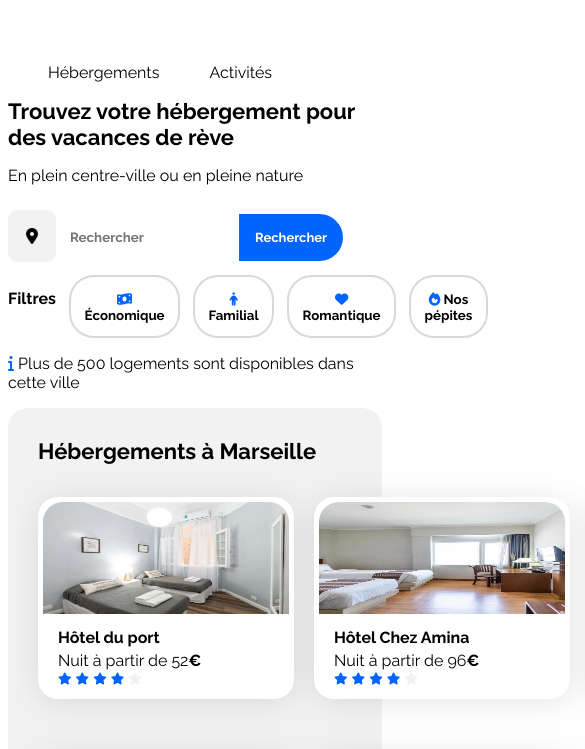
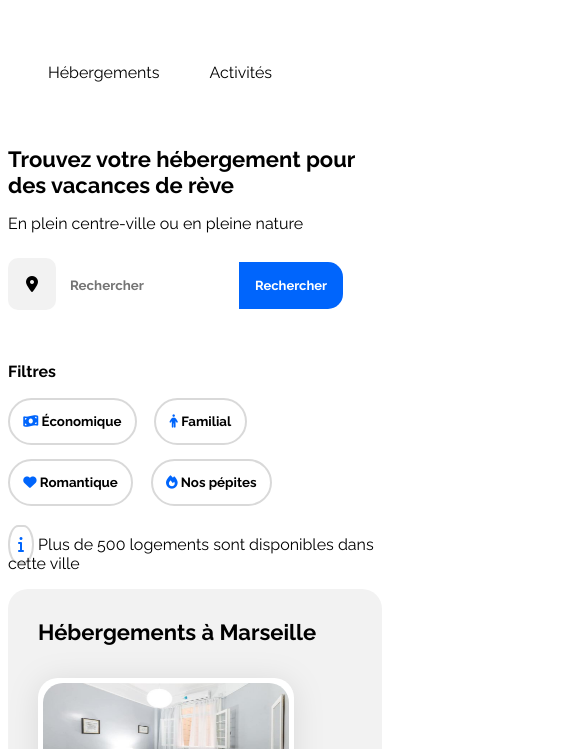
Before and after one commit to nierami/openclassroomsprojet2, a plain HTML site: page index.html in a window 390 px wide. Shown: the part 40-789 px from the top of the page, 585 px wide, since content can reach past the window. Drawn offline with Linux system fonts and the light colour scheme.

Commit message:
mise en place responsive de la partie header et recherche/filtre pour tablette

```diff
--- a/css/style.css
+++ b/css/style.css
@@ -93,7 +93,7 @@ a {
     display: flex;
     flex-direction: row;
     align-items: center;
-    gap: 0px;
+    margin-bottom: 20px;
 
 }
 
@@ -107,7 +107,7 @@ a {
 .bouton-recherche {
     color: white;
     background-color: #0065FC;
-    border-radius: 0px 25px 25px 0px;
+    border-radius: 0px 15px 15px 0px;
     padding: 16px;
     font-size: 13px;
     border-color:#0065FC ;
@@ -127,11 +127,6 @@ a {
 
 /***** Filtre *****/
 
-.filtre {
-    border-color: #F2F2F2;
-    margin-top: 1em;
-    gap: 0.7em;
-}
 
 .bouton-filtre {
     margin-top: 1em;
@@ -139,15 +134,24 @@ a {
     background-color: white;
     font-weight: 700;
     border-radius: 25px;
-    gap: 0.7em;
     border-color: #d9d9d9;
     padding: 1em;
-    border-style:double;
-
+    border-style:solid;
 }
 
 button:hover {
     background-color: #DEEBFF;
+}
+
+/**************** Image information (I) **********************/
+
+.info {
+    border-style: solid;
+    border-color: #d9d9d9;
+    border-radius: 40% 40% 40% 40% / 50% 50% 50% 50%;
+    padding: 8px;
+    align-items: center;
+    border-width: 2px;
 }
 
 
@@ -170,6 +174,7 @@ button:hover {
 .alignement {
     display: flex;
     flex-direction: row;
+    flex-wrap: wrap;
     align-items: baseline;
 }
 
@@ -296,7 +301,6 @@ button:hover {
     border-radius: 10px;
     box-shadow: 0 2px 4px rgba(0, 0, 0, 0.1);
     overflow: hidden;
-
 }
 
 .activites-cards a {
--- a/css/tablette.css
+++ b/css/tablette.css
@@ -3,6 +3,22 @@
 /****** Media queries ***********/
 /* Medium devices (tablets, less/equal than 1024px) */
 @media (max-width: 1024px) {
+
+    /**************** Partie Header et Recherche *******************/
+    .header {
+        margin-bottom: 2em;
+    }
+    .filtre {
+       width: 300%;
+       margin-top: 1em;
+    }
+
+    .bouton-filtre {
+        margin-left: 0em;
+        margin-right: 1em;
+        margin-bottom: 1em;
+        margin-top: 1px;
+    }
     .hebergements-and-populaires {
         flex-direction: column;
     }
@@ -14,6 +30,7 @@
     .populaires {
         width: 100%;
         margin-top: 50px;
+
     }
 
     .populaires-cards {
@@ -39,6 +56,7 @@
     .activites-cards div {
         width: 13em;
         height: 17em;
+
     }
 
     .activites-cards img {
--- a/index.html
+++ b/index.html
@@ -33,6 +33,7 @@
                 </ul>
             </nav>
         </header>
+        <main>
             <section>
                 <div>
                     <h1 class="section-title">Trouvez votre hébergement pour des vacances de rève</h1>
@@ -44,16 +45,18 @@
                         <input class="bouton-recherche" type="submit" value="Rechercher" >
                     </form>
                 <div class="alignement">
+                            <div class="filtre">
                                 <p><b>Filtres</b></p>
+                            </div>
+                            <div>
                                 <button class="bouton-filtre" type="button"><i class="fa-solid fa-money-bill-wave"></i> Économique</button>
                                 <button class="bouton-filtre" type="button"><i class="fa-solid fa-person"></i> Familial</button>
                                 <button class="bouton-filtre" type="button"><i class="fa-solid fa-heart"></i> Romantique</button>
                                 <button class="bouton-filtre" type="button"><i class="fa-solid fa-fire"></i> Nos pépites</button>
                             </div>
-            <p><i class="fa-solid fa-info"></i> Plus de 500 logements sont disponibles dans cette ville</p>
-
+                </div>
+                <p><span class="info"><i class="fa-solid fa-info"></span></i> Plus de 500 logements sont disponibles dans cette ville</p>
             </section>
-        <main>
             <div class="hebergements-and-populaires">
                 <!-- Hébergement à Marseille-->
                 <section class="hebergements">
```
Lines whose indentation alone changed are shown as unchanged.
